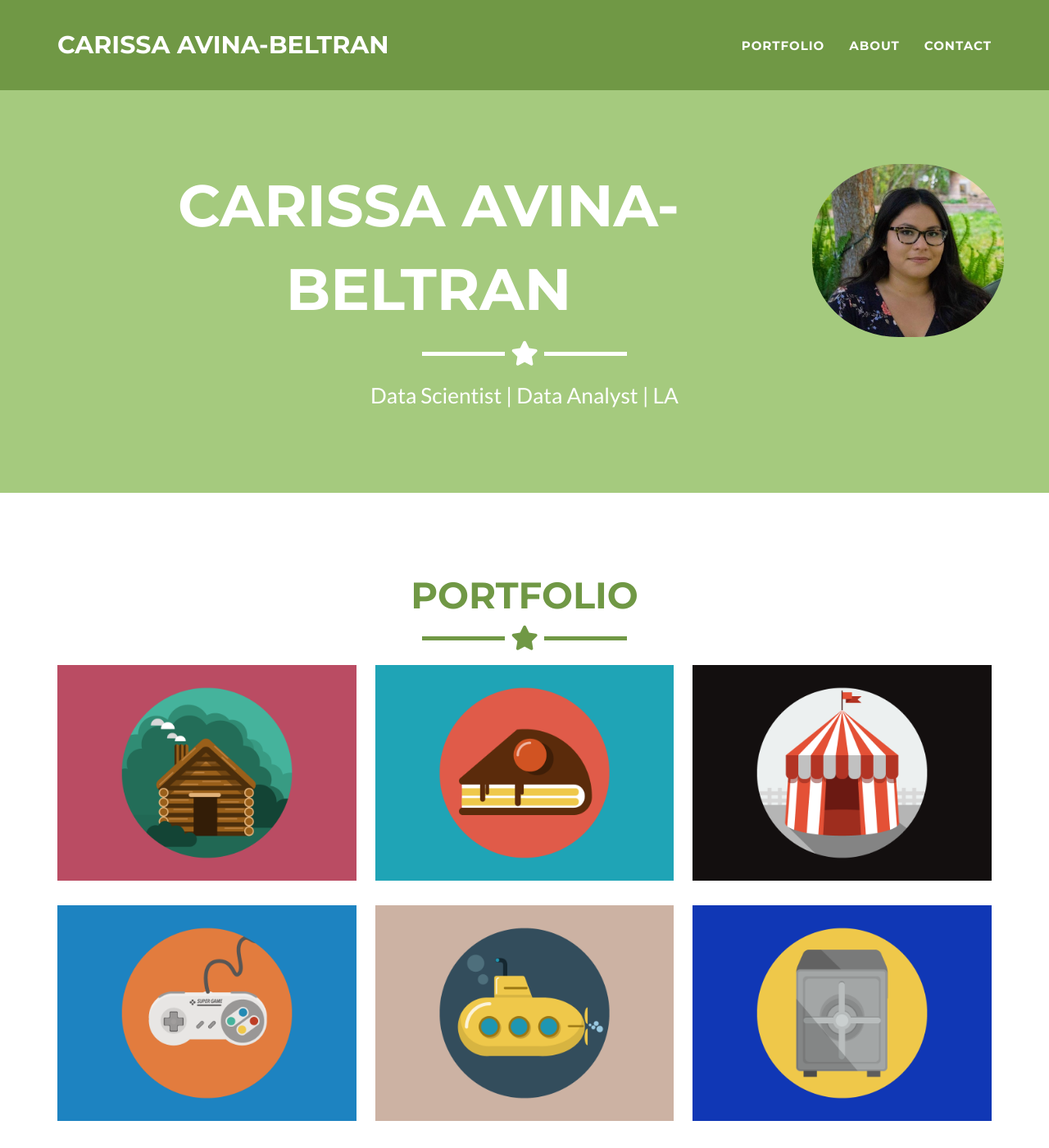
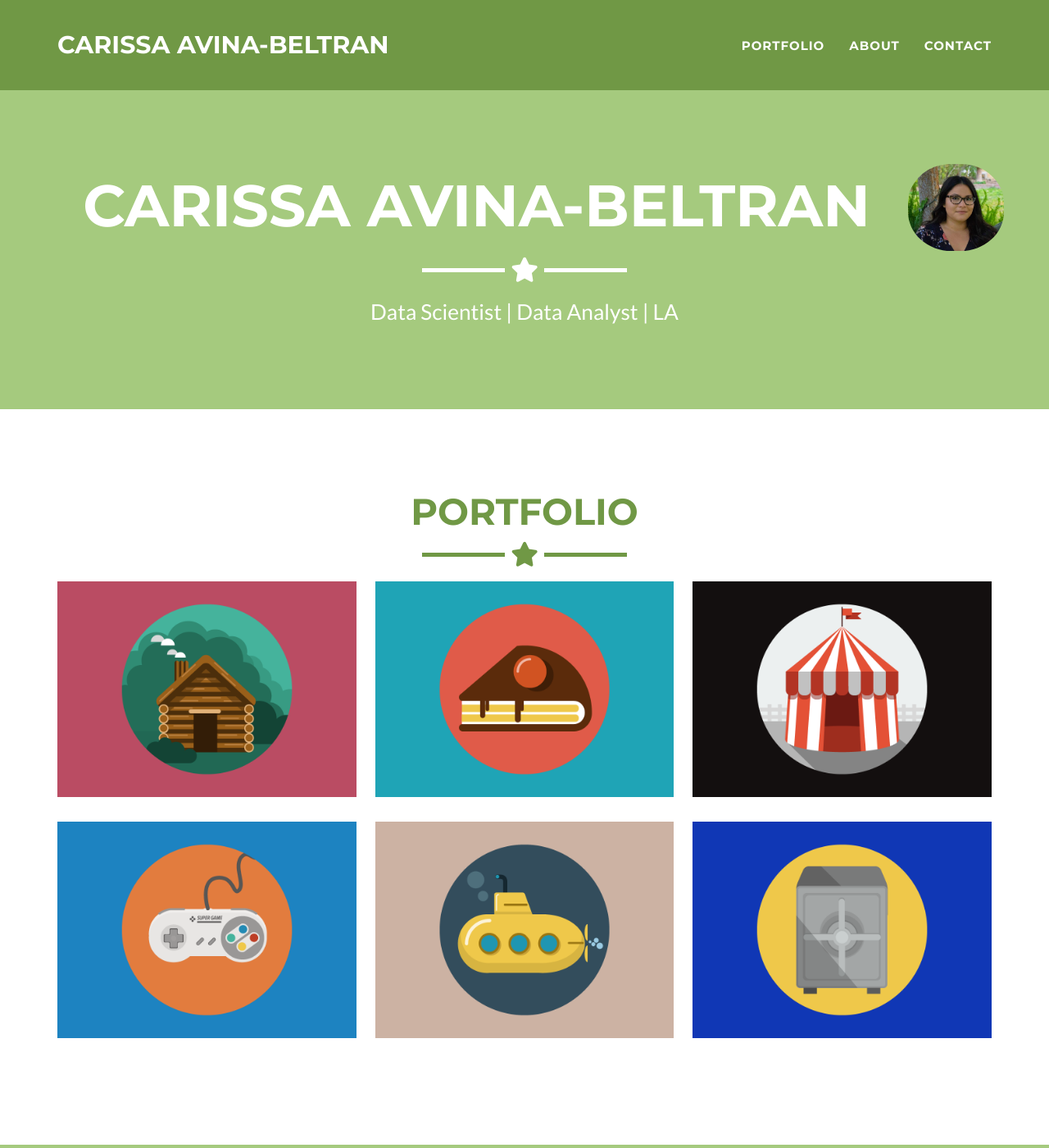
Before and after one commit to carissaavina/carissaavina.github.io, a Jekyll site: the page built from _posts/2014-07-18-project-1.markdown, in a window 1280 px wide and 1400 px high. Shown: the whole window at 82% size. Built offline with Jekyll 4.4.1, drawn with Linux system fonts in a browser that asks for light colours.

Commit message:
Update header.html

```diff
--- a/_includes/header.html
+++ b/_includes/header.html
@@ -4,8 +4,8 @@
   <style>
       .profile-pic {
         border-radius: 45%;
-        max-width: 20%;
-        max-height: 20%;
+        max-width: 10%;
+        max-height: 10%;
       }
    </style>
   <head>
```
